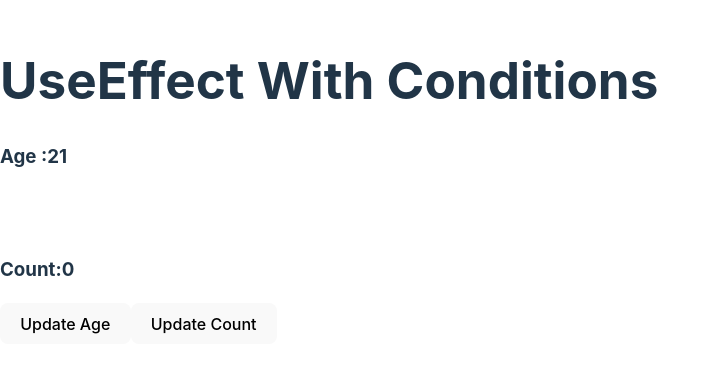
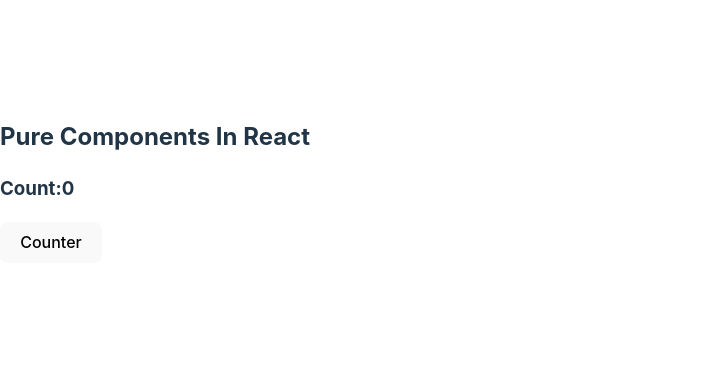
Before and after one commit to Rajasva-Raj-CODE/React.JS-, a React (Vite) app in the folder FunctionBasedComponents/: page / in a window 1280 px wide. Shown: the part 219-592 px from the top of the page, without its empty margins (0-720 px from the left). Built offline with nearby package versions, Linux system fonts and the light colour scheme.

Commit message:
pureComponents done

```diff
--- a/FunctionBasedComponents/src/App.jsx
+++ b/FunctionBasedComponents/src/App.jsx
@@ -2,18 +2,20 @@
 import UseEffectWithProps from "./Components/UseEffects/UseEffectWithProps";
 import { useState } from "react";
 import UseEffectWithConditions from "./Components/UseEffects/UseEffectWithConditions";
+import Pure from "./Components/PureComponents/Pure";
 const App = () => {
   // const [count,setCount] = useState(0)
-  const [age, setAge] = useState(21);
-  const [count, setCount] = useState(0);
+  // const [age, setAge] = useState(20);
+  // const [count, setCount] = useState(0);
   return (
     <>
       {/* <UseEffectWithUseState/> */}
       {/* <UseEffectWithProps data={count}/>
      <button onClick={()=>setCount(count+1)}>update</button> */}
-      <UseEffectWithConditions age={age} count={count} />
+      {/* <UseEffectWithConditions age={age} count={count} />
       <button onClick={() => setAge(age + 1)}>Update Age</button>
-      <button onClick={() => setCount(count + 1)}>Update Count</button>
+      <button onClick={() => setCount(count + 1)}>Update Count</button> */}
+      <Pure/>
     </>
   );
 };
--- /dev/null
+++ b/FunctionBasedComponents/src/Components/PureComponents/Pure.jsx
@@ -0,0 +1,26 @@
+import React, { PureComponent, PureComponentComponent } from 'react'
+
+ class Pure extends PureComponent {
+     constructor(){
+    super()
+     this.state={
+        count:0
+     }
+    }
+  render() {
+    console.log("Re-Rendering");
+
+    return (
+      <>
+        <h2>Pure Components In React</h2>
+        <h3>Count:{this.state.count}</h3>
+        <button onClick={()=>this.setState({count:1})}>Counter</button>
+      </>
+    )
+  }
+}
+
+export default Pure
+
+
+//! Bascially pure components are used in class based components
```
